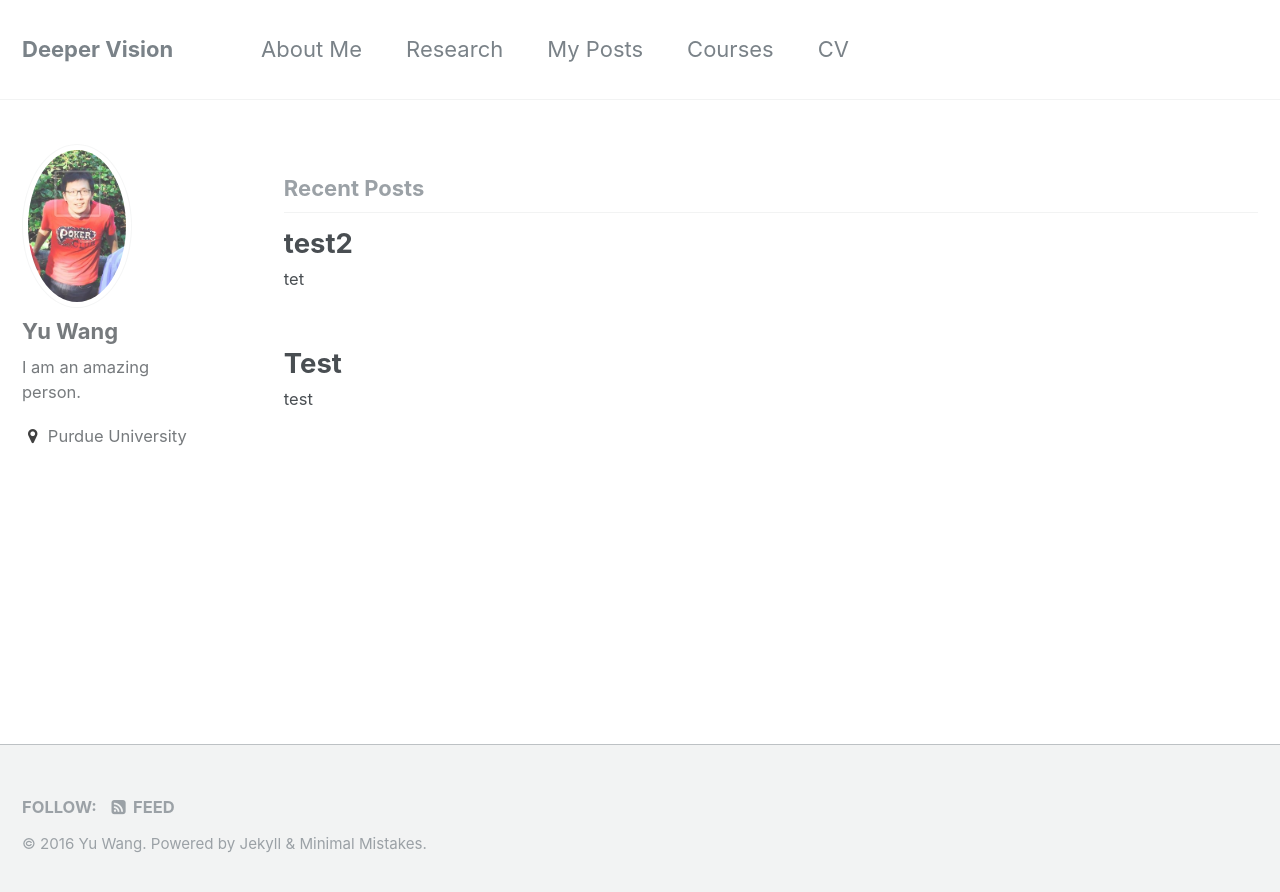
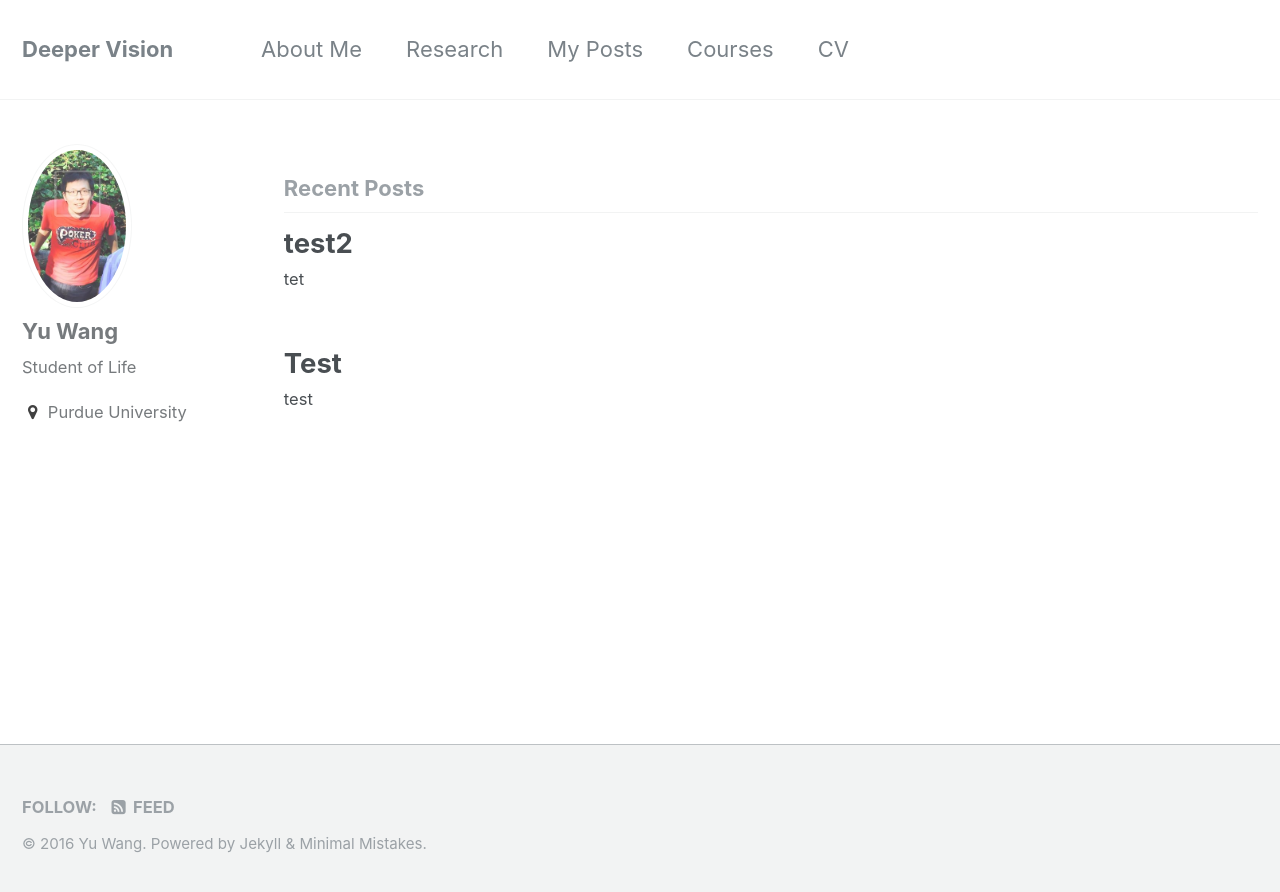
Before and after one commit to ywang-purdue/ywang-purdue.github.io, a Jekyll site: the page built from index.html, in a window 1280 px wide. Shown: the top 892 px of the page. Built offline with Jekyll 4.4.1, drawn with Linux system fonts in a browser that asks for light colours; the list of posts is cut into pages by our own code.

Commit message:
fix typo

```diff
--- a/_config.yml
+++ b/_config.yml
@@ -79,7 +79,7 @@ analytics:
 author:
   name             : "Yu Wang"
   avatar           : "me.png"
-  bio              : "I am an amazing person."
+  bio              : "Student of Life"
   location         : "Purdue University"
   email            :
   uri              :
```
